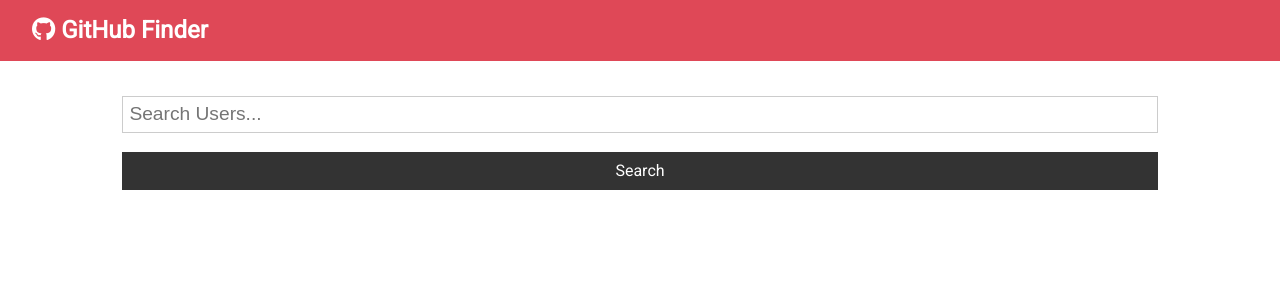
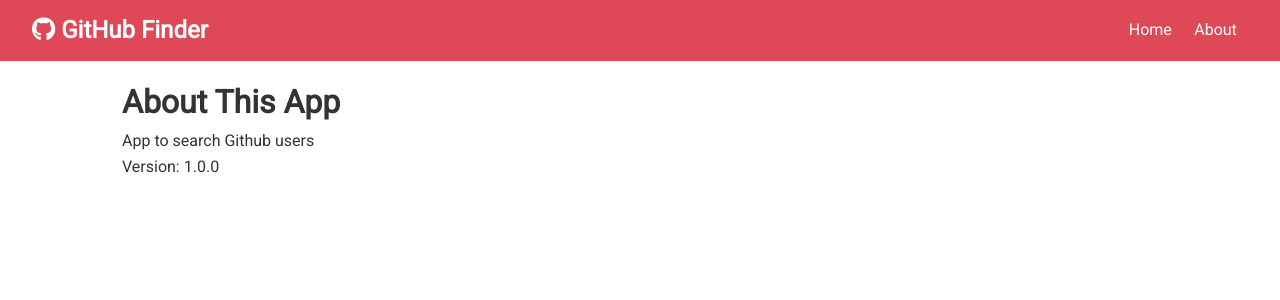
Before and after one commit to AmjadWebDev/github-finder, a React (Create React App) app: page /about in a window 1280 px wide. Shown: the top 300 px of the page. Built offline with nearby package versions, Linux system fonts and the light colour scheme.

Commit message:
add alert msg and router

```diff
--- a/package.json
+++ b/package.json
@@ -9,6 +9,7 @@
     "axios": "^0.20.0",
     "react": "^16.13.1",
     "react-dom": "^16.13.1",
+    "react-router-dom": "^5.2.0",
     "react-scripts": "3.4.3"
   },
   "scripts": {
--- a/src/App.js
+++ b/src/App.js
@@ -1,14 +1,18 @@
-import React from "react";
+import React, { Fragment } from "react";
+import { BrowserRouter as Router, Switch, Route } from "react-router-dom";
 import "./App.css";
 import Navbar from "./components/layout/navbar";
 import Users from "./components/users/users";
 import Search from "./components/users/search";
+import Alert from "./components/layout/alert";
+import About from "./components/pages/about";
 import axios from "axios";
 
 class App extends React.Component {
   state = {
     users: [],
     loading: false,
+    alert: null,
   };
   // async componentDidMount() {
   //   this.setState({ loading: true });
@@ -28,22 +32,44 @@
     });
   };
 
+  //clear users from starte
   clearUsers = () =>
     this.setState({
       users: [],
       loading: false,
     });
 
+  //set alert
+  setAlert = (msg, type) => {
+    this.setState({ alert: { msg, type } });
+
+    setTimeout(() => this.setState({ alert: null }), 3000);
+  };
+
   render() {
     const { users, loading } = this.state;
     return (
-      <div className="App">
-        <Navbar />
-        <div className="container">
-          <Search searchUsers={this.searchUsers} clearUsers={this.clearUsers} showClear={users.length > 0 ? true : false} />
-          <Users loading={loading} users={users} />
+      <Router>
+        <div className="App">
+          <Navbar />
+          <div className="container">
+            <Alert alert={this.state.alert} />
+            <Switch>
+              <Route
+                exact
+                path="/"
+                render={(props) => (
+                  <Fragment>
+                    <Search searchUsers={this.searchUsers} clearUsers={this.clearUsers} showClear={users.length > 0 ? true : false} setAlert={this.setAlert} />
+                    <Users loading={loading} users={users} />
+                  </Fragment>
+                )}
+              />
+              <Route exact path="/about" component={About} />
+            </Switch>
+          </div>
         </div>
-      </div>
+      </Router>
     );
   }
 }
--- /dev/null
+++ b/src/components/layout/alert.js
@@ -0,0 +1,13 @@
+import React from "react";
+
+const Alert = ({ alert }) => {
+  return (
+    alert !== null && (
+      <div className={`alert alert-${alert.type}`}>
+        <i className="fas fa-info-circle" />
+        {alert.msg}
+      </div>
+    )
+  );
+};
+export default Alert;
--- a/src/components/layout/navbar.js
+++ b/src/components/layout/navbar.js
@@ -1,4 +1,5 @@
 import React from "react";
+import { Link } from "react-router-dom";
 
 const Navbar = ({ icon, title }) => {
   return (
@@ -7,6 +8,14 @@
         <i className={icon} />
         {title}
       </h1>
+      <ul>
+        <li>
+          <Link to="/">Home</Link>
+        </li>
+        <li>
+          <Link to="/about">About</Link>
+        </li>
+      </ul>
     </nav>
   );
 };
--- /dev/null
+++ b/src/components/pages/about.js
@@ -0,0 +1,13 @@
+import React, { Fragment } from "react";
+
+const About = () => {
+  return (
+    <Fragment>
+      <h1>About This App</h1>
+      <p>App to search Github users</p>
+      <p>Version: 1.0.0</p>
+    </Fragment>
+  );
+};
+
+export default About;
--- a/src/components/users/search.js
+++ b/src/components/users/search.js
@@ -10,8 +10,12 @@
   };
   onSubmit = (e) => {
     e.preventDefault();
-    this.props.searchUsers(this.state.text);
-    this.setState({ text: "" });
+    if (this.state.text === "") {
+      this.props.setAlert("please enter something", "light");
+    } else {
+      this.props.searchUsers(this.state.text);
+      this.setState({ text: "" });
+    }
   };
 
   render() {
```
Also changed, not shown: 1 other file (tests, documents, lock files or other folders).
